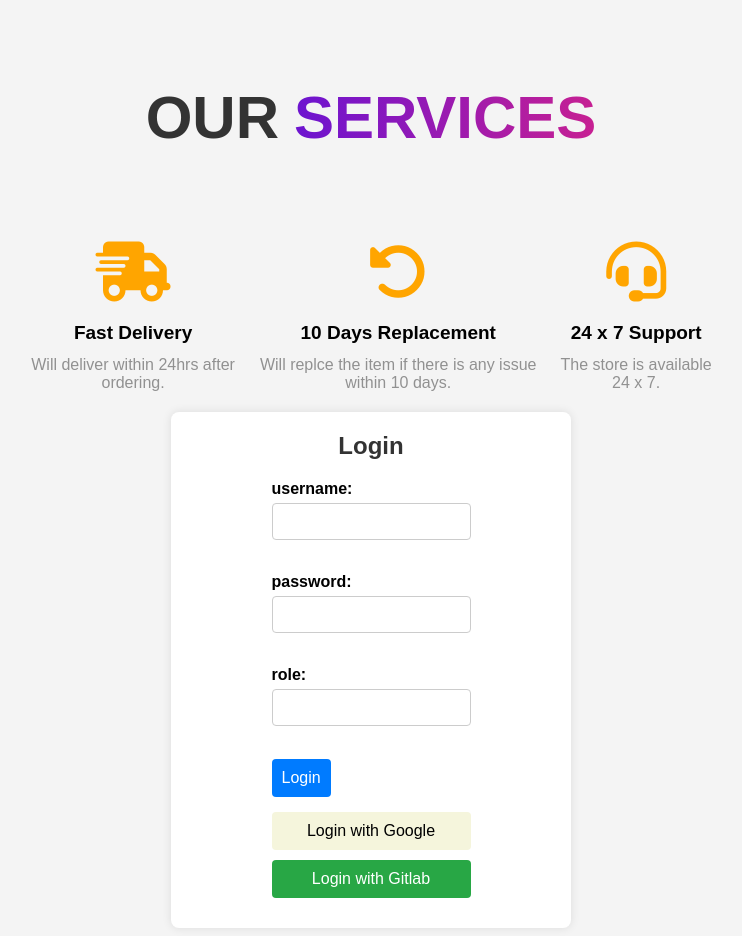
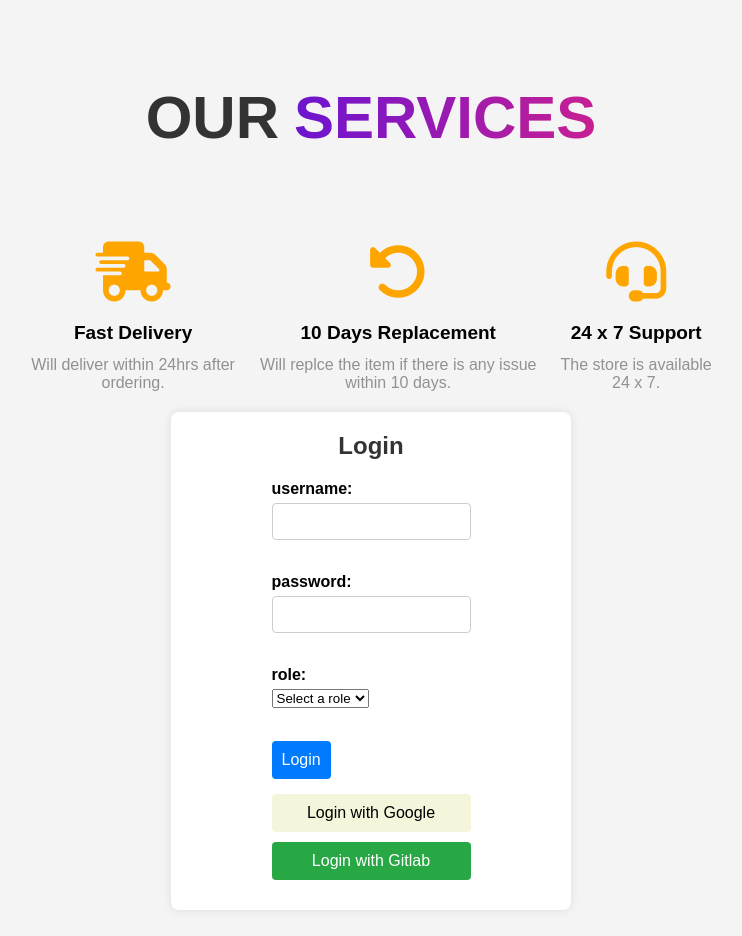
Before and after one commit to swapna-reddy-g/elegancia, a website: page index.html in a window 1280 px wide. Shown: the part 2892-3828 px from the top of the page, without its empty margins (269-1011 px from the left). Drawn offline with Linux system fonts and the light colour scheme.

```diff
--- a/index.html
+++ b/index.html
@@ -347,7 +347,11 @@
             <br>
             <div>
             <label for="role">role:</label>
-            <input type="text" id="role" name="role" required>
+            <select id="role" name="role" required>
+              <option value="">Select a role</option>
+              <option value="admin">Admin</option>
+              <option value="user">User</option>
+            </select>
             </div>
             <br>
             <button type="submit">Login</button>
```
